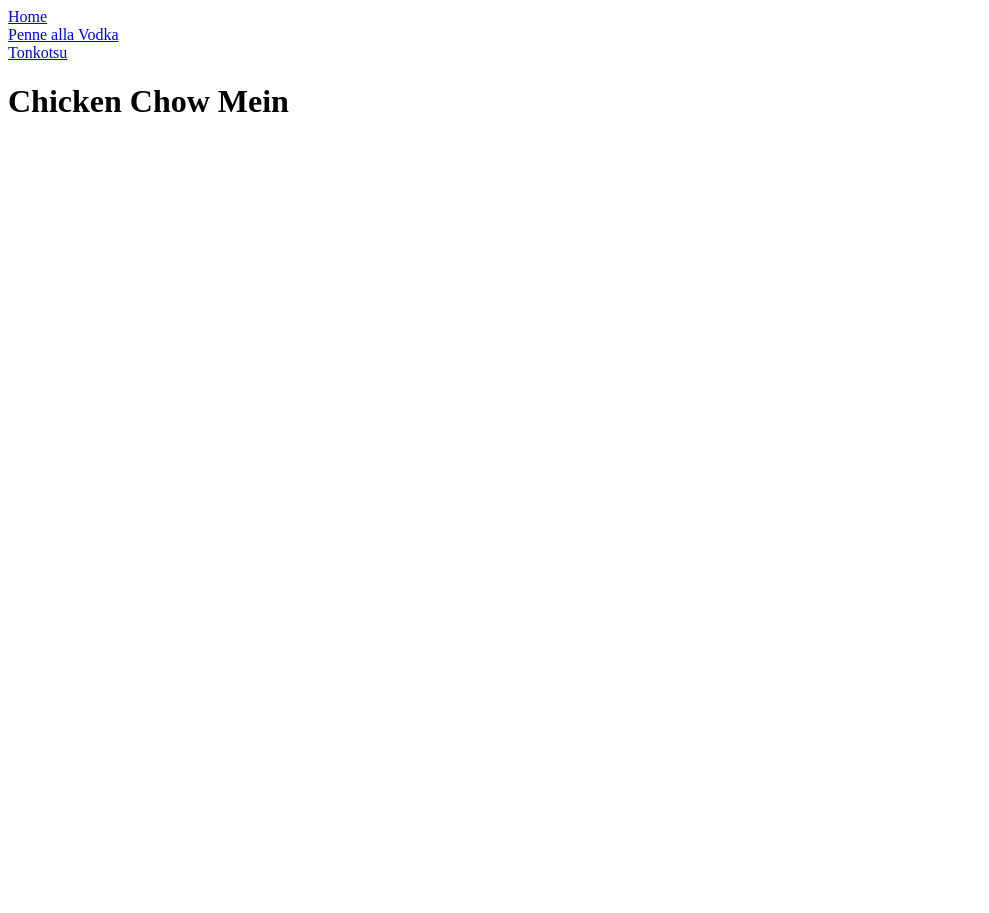
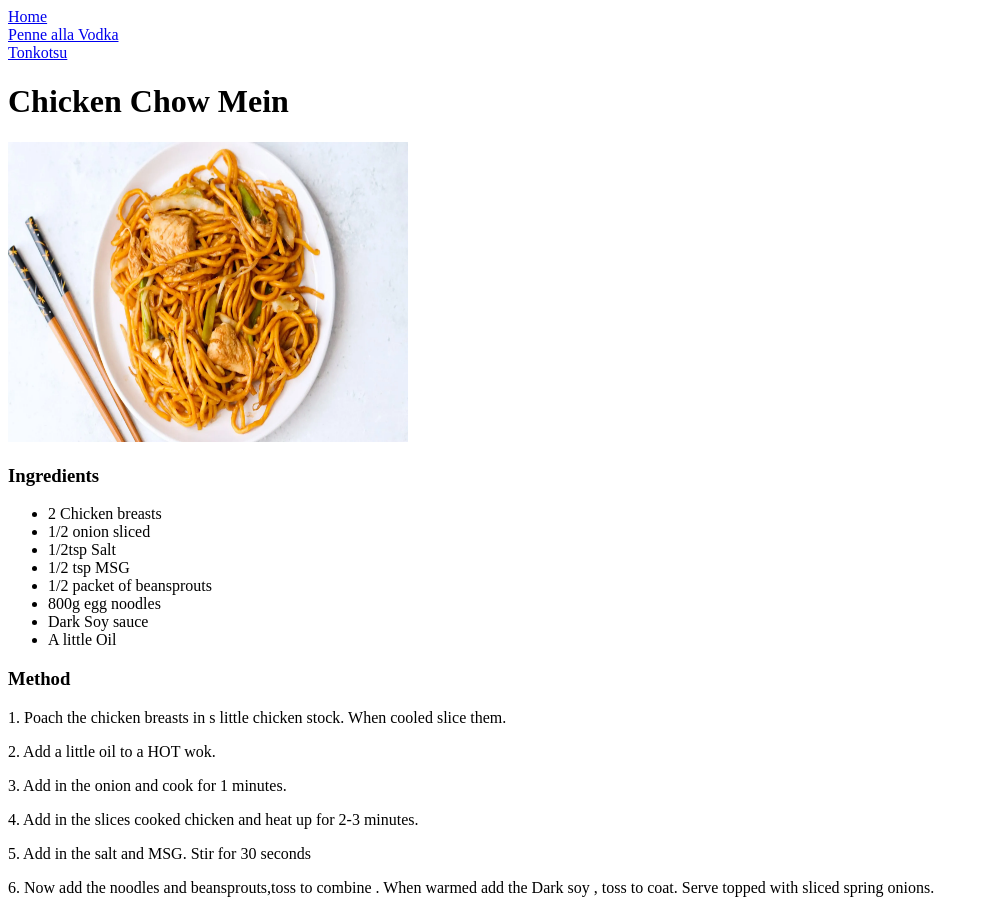
Before and after one commit to sade-oc/odin-recipies, a plain HTML site: page recipies/ChowMein.html in a window 1280 px wide. Shown: the whole page, without its empty margins (0-989 px from the left). Before the commit the page ends 800 px from the top, so only its background shows below. Drawn offline with Linux system fonts and the light colour scheme.

Commit message:
completed the recipies project

```diff
--- a/recipies/ChowMein.html
+++ b/recipies/ChowMein.html
@@ -9,6 +9,40 @@
         <nav> <a href="../recipies/pasta.html"> Penne alla Vodka </a></nav>
         <nav> <a href="../recipies/tonkotsu.html"> Tonkotsu </a></nav>
         <h1> Chicken Chow Mein </h1>
+        <img src="../images/ChowMein.jpeg" alt="Chicken Chow Mein" width="400" height="300">
+        <h3> Ingredients</h3>
+            <ul>
+                <li> 2 Chicken breasts</li>
+                <li> 1/2 onion sliced</li>
+                <li> 1/2tsp Salt</li>
+                <li> 1/2 tsp MSG</li>
+                <li> 1/2 packet of beansprouts </li>
+                <li> 800g egg noodles</li>
+                <li> Dark Soy sauce </li>
+                <li> A little Oil </li>
+            </ul>
+        <h3> Method </h3>
+            <p>
+                1. Poach the chicken breasts in s little chicken stock.
+                When cooled slice them.
+            </p>
+            <p>
+                2. Add a little oil to a HOT wok.
+            </p>
+            <p>
+                3. Add in the onion and cook for 1 minutes.
+            </p>
+            <p>
+                4. Add in the slices cooked chicken and heat up for 2-3 minutes.
+            </p>
+            <p>
+                5. Add in the salt and MSG. Stir for 30 seconds
+            </p>
+            <p>
+                6. Now add the noodles and beansprouts,toss to combine .
+                When warmed add the Dark soy , toss to coat.
+                Serve topped with sliced spring onions.
+            </p>
     </body>
 
 
```
Also changed, not shown: index.html (+1 -1 lines), images/ChowMein.jpeg (added), images/Food.jpeg (added), images/Foods.jpeg (deleted).
